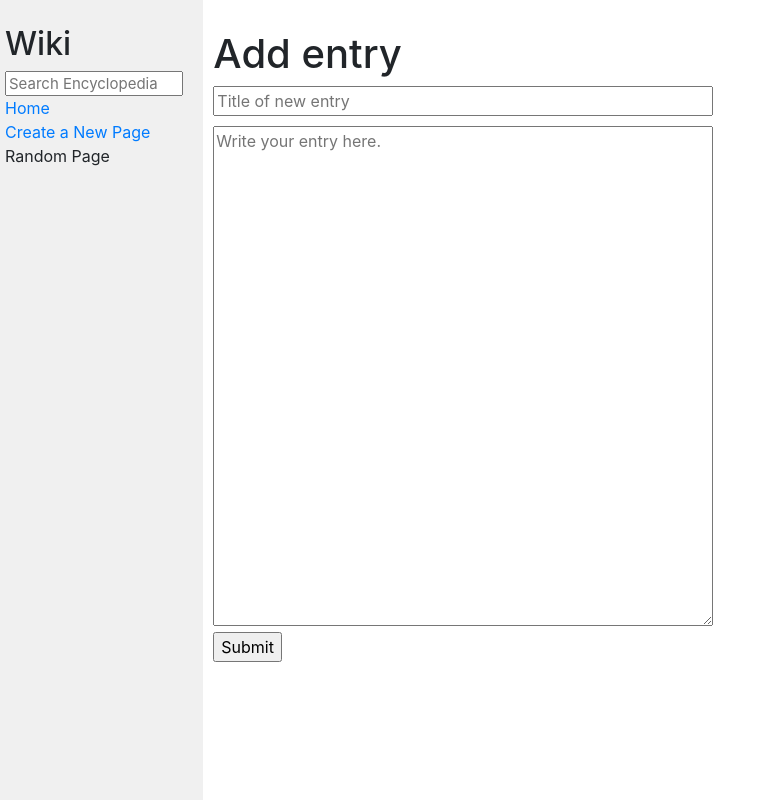
After one commit to haegray/WebDevPractice, a Django app: page /wiki/add in a window 1280 px wide. The commit adds this page. Shown: the whole page, without its empty margins (0-771 px from the left). Run offline with Django 3.2, Linux system fonts and the light colour scheme; some libraries are stand-ins or nearby versions.

Commit message:
added option to add own wiki entry

```diff
--- a/wiki/encyclopedia/static/encyclopedia/styles.css
+++ b/wiki/encyclopedia/static/encyclopedia/styles.css
@@ -2,6 +2,10 @@ body {
     margin: 0;
     background-color: white;
 }
+
+html {
+    overflow: scroll;
+  }
 
 code {
     white-space: pre;
@@ -36,3 +40,18 @@ textarea {
 .sidebar h2 {
     margin-top: 5px;
 }
+
+.new_entry_title{
+    display: block;
+    margin-bottom: 10px;
+    width: 500px;
+}
+.add_new{
+    height: 500px;
+    width: 500px;
+    display: inline-block;
+}
+
+.submit_button{
+    display: block;
+}
--- /dev/null
+++ b/wiki/encyclopedia/templates/encyclopedia/add.html
@@ -0,0 +1,19 @@
+{% extends "encyclopedia/layout.html" %}
+
+{% block title %}
+    Encyclopedia
+{% endblock %}
+
+{% block body %}
+
+    <h1>Add entry</h1>
+    <form action="{% url 'add' %}" method="post">
+        {% csrf_token %}
+        <input class="new_entry_title" type="text" name="z" placeholder="Title of new entry">
+        {% csrf_token %}
+        <textarea class = "add_new" name="q" placeholder="Write your entry here."></textarea>
+
+        <input class = "submit_button" type = "submit">
+    </form>
+
+{% endblock %}
--- a/wiki/encyclopedia/templates/encyclopedia/layout.html
+++ b/wiki/encyclopedia/templates/encyclopedia/layout.html
@@ -20,7 +20,7 @@
                     <a href="{% url 'index' %}">Home</a>
                 </div>
                 <div>
-                    Create New Page
+                    <a href ="{% url 'add' %}"> Create a New Page</a>
                 </div>
                 <div>
                     Random Page
--- a/wiki/encyclopedia/urls.py
+++ b/wiki/encyclopedia/urls.py
@@ -4,5 +4,6 @@ from . import views
 
 urlpatterns = [
     path("", views.index, name="index"),
+    path("add", views.add, name = "add"),
     path("<str:title>", views.TITLE, name="TITLE")
 ]
--- a/wiki/encyclopedia/views.py
+++ b/wiki/encyclopedia/views.py
@@ -33,3 +33,18 @@ def TITLE(request, title):
         })
     else:
          return HttpResponseNotFound("Encyclopedia entry does not exist.")
+
+def add(request):
+    if request.method == "POST":
+        title = util.get_entry(request.POST.get('z'))
+        if title is not None:
+            return HttpResponseNotFound("This page already exists.")
+        else:
+            title = request.POST.get('z')
+            content = request.POST.get('q')
+            util.save_entry(title, content)
+            return render(request, "encyclopedia/index.html", {
+                    "entries": util.list_entries()
+                })
+    else:
+        return render(request, "encyclopedia/add.html")
```
Also changed, not shown: wiki/entries/Computer Science.md (added, +9 -0 lines).
